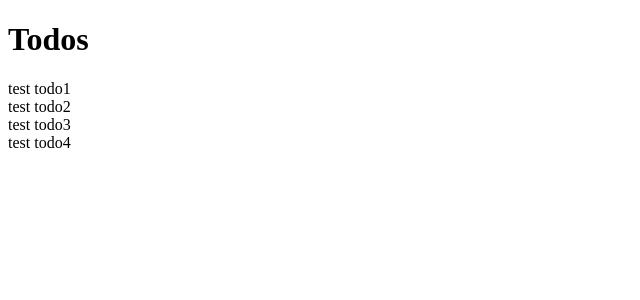
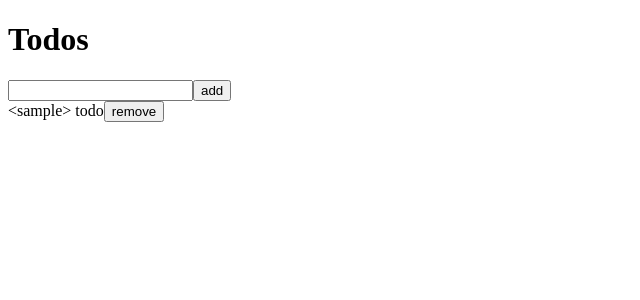
Before and after one commit to niwa-takeru/niwalab-ts-demo, a React app: page / in a window 1280 px wide. Shown: the top 300 px of the page, without its empty margins (0-640 px from the left). Built offline with nearby package versions, Linux system fonts and the light colour scheme.

Commit message:
Sample: Todo App (add & remove function)

```diff
--- a/src/components/pages/Todos/Todos.tsx
+++ b/src/components/pages/Todos/Todos.tsx
@@ -3,15 +3,38 @@ import DefaultTemplate from "~/src/components/templates/DefaultTemplate";
 
 interface Props {
   todos: string[];
+  add: (text: string) => void;
+  remove: (index: number) => void;
 }
 
 const Todos: React.FC<Props> = props => {
+  const textInput = React.createRef<HTMLInputElement>();
   return (
     <DefaultTemplate>
       <h1>Todos</h1>
+      <form
+        onSubmit={e => {
+          e.preventDefault();
+          props.add(textInput.current.value);
+          textInput.current.value = null;
+        }}
+      >
+        <input type="text" name="text" ref={textInput} />
+        <input type="submit" value="add" />
+      </form>
       <div>
         {props.todos.map((todo, index) => (
-          <div key={index}> {todo} </div>
+          <div key={index}>
+            {todo}
+            <button
+              onClick={e => {
+                e.preventDefault();
+                props.remove(index);
+              }}
+            >
+              remove
+            </button>
+          </div>
         ))}
       </div>
     </DefaultTemplate>
--- a/src/components/pages/Todos/index.ts
+++ b/src/components/pages/Todos/index.ts
@@ -1,11 +1,28 @@
 import { connect } from "react-redux";
+import { Dispatch } from "redux";
+import { TodosActions } from "~/src/modules/Todos/Todos";
 import { AppState } from "~/src/modules/store";
+import { add, remove } from "~/src/modules/Todos/Todos";
 import Todos from "./Todos";
 
 const mapStateToPorps = (state: AppState) => {
   return {
-    todos: state.Todos.todos
+    todos: state.TodosState.todos
   };
 };
 
-export default connect(mapStateToPorps)(Todos);
+const mapDispatchToProps = (dispatch: Dispatch<TodosActions>) => {
+  return {
+    add: (text: string) => {
+      dispatch(add(text));
+    },
+    remove: (index: number) => {
+      dispatch(remove(index));
+    }
+  };
+};
+
+export default connect(
+  mapStateToPorps,
+  mapDispatchToProps
+)(Todos);
--- a/src/modules/Todos/Todos.ts
+++ b/src/modules/Todos/Todos.ts
@@ -1,11 +1,41 @@
-import { Action } from "redux";
+import { Action, Reducer } from "redux";
 
 // Actions
-enum ActionType {}
+enum TodosActionTypes {
+  ADD = "niwalab-ts-demo/Todos/ADD",
+  REMOVE = "niwalab-ts-demo/Todos/REMOVE"
+}
 
-export type TodosActions = Action;
+interface AddAction extends Action {
+  type: typeof TodosActionTypes.ADD;
+  payload: {
+    text: string;
+  };
+}
+
+interface RemoveAction extends Action {
+  type: typeof TodosActionTypes.REMOVE;
+  payload: {
+    index: number;
+  };
+}
+
+export type TodosActions = AddAction | RemoveAction;
 
 // Action Creators
+export const add = (text: string): AddAction => ({
+  type: TodosActionTypes.ADD,
+  payload: {
+    text: text
+  }
+});
+
+export const remove = (index: number): RemoveAction => ({
+  type: TodosActionTypes.REMOVE,
+  payload: {
+    index: index
+  }
+});
 
 // State
 export interface TodosState {
@@ -13,14 +43,27 @@ export interface TodosState {
 }
 
 const initialState: TodosState = {
-  todos: ["test todo1", "test todo2", "test todo3", "test todo4"]
+  todos: ["<sample> todo"]
 };
 
 // Reducer
-const reducer = (state: TodosState = initialState, action: Action) => {
+const reducer: Reducer<TodosState, TodosActions> = (
+  state = initialState,
+  action
+) => {
   switch (action.type) {
+    case TodosActionTypes.ADD:
+      return {
+        ...state,
+        todos: [...state.todos, action.payload.text]
+      };
+    case TodosActionTypes.REMOVE:
+      return {
+        ...state,
+        todos: state.todos.filter((_, index) => index != action.payload.index)
+      };
     default:
-      // const _: never = action;
+      const _: never = action;
       return state;
   }
 };
--- a/src/modules/store.ts
+++ b/src/modules/store.ts
@@ -2,7 +2,7 @@ import { combineReducers, createStore } from "redux";
 import Todos, { TodosActions } from "./Todos/Todos";
 
 const reducer = combineReducers({
-  Todos
+  TodosState: Todos
 });
 
 const store = createStore(reducer);
```
